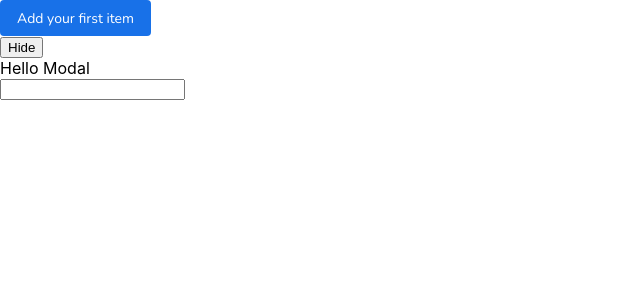
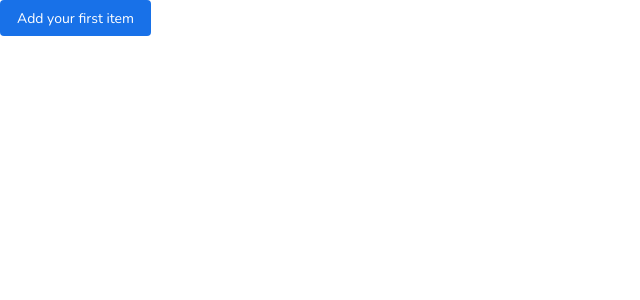
Before and after one commit to andrewrobles/Shopping, a Next.js app in the folder client/: page / in a window 1280 px wide. Shown: the top 300 px of the page, without its empty margins (0-640 px from the left). Built offline with nearby package versions, Linux system fonts and the light colour scheme.

Commit message:
Pass integration test

```diff
--- a/client/pages/index.js
+++ b/client/pages/index.js
@@ -2,7 +2,7 @@ import { useState } from 'react';
 import styles from '../styles/Home.module.css'
 
 export default function Home() {
-  const [state, setState] = useState({ show: true })
+  const [state, setState] = useState({ show: false })
 
   const toggleModal = () => {
     setState({
```
Also changed, not shown: 1 other file (tests, documents, lock files or other folders).
